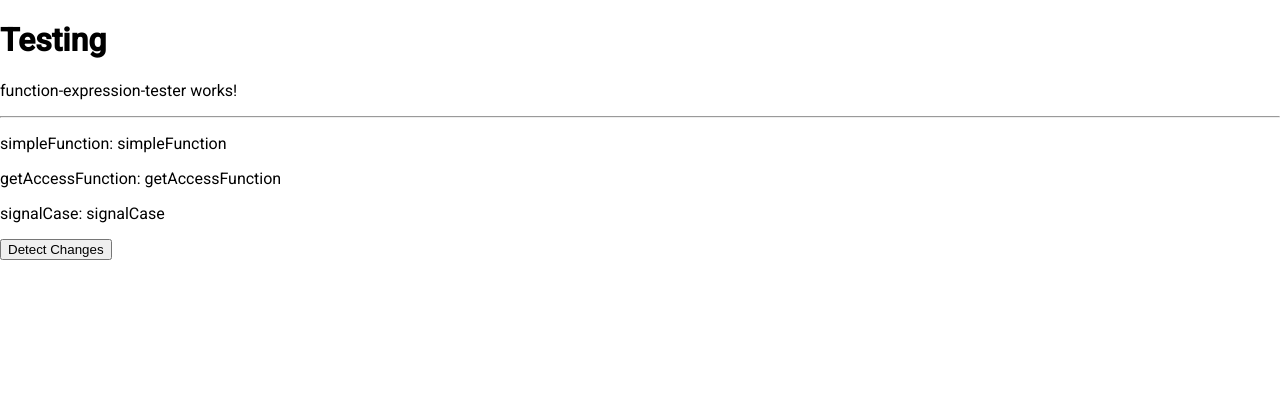
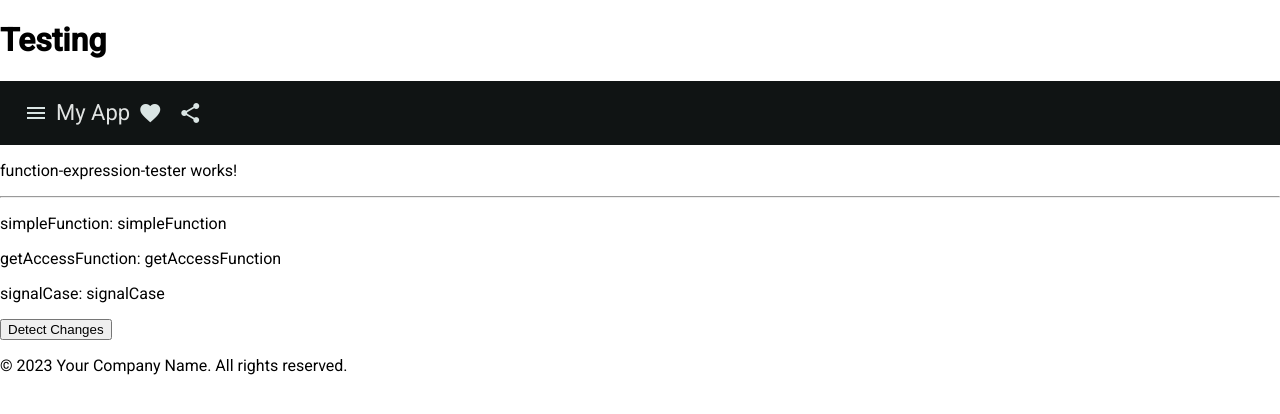
Before and after one commit to DiazAilan/angular-app-review, an Angular app: page / in a window 1280 px wide. Shown: the top 414 px of the page. Built offline with nearby package versions, Linux system fonts and the light colour scheme.

Commit message:
feat: set up main site navigation

```diff
--- a/angular.json
+++ b/angular.json
@@ -32,7 +32,7 @@
               }
             ],
             "styles": [
-              "@angular/material/prebuilt-themes/azure-blue.css",
+              "@angular/material/prebuilt-themes/cyan-orange.css",
               "src/styles.scss"
             ],
             "scripts": []
@@ -92,7 +92,7 @@
               }
             ],
             "styles": [
-              "@angular/material/prebuilt-themes/azure-blue.css",
+              "@angular/material/prebuilt-themes/cyan-orange.css",
               "src/styles.scss"
             ],
             "scripts": []
--- a/src/app/app.component.html
+++ b/src/app/app.component.html
@@ -1,3 +1,22 @@
 <h1>Testing</h1>
 
+<mat-toolbar color="primary">
+  <button mat-icon-button class="example-icon" aria-label="Example icon-button with menu icon">
+    <mat-icon>menu</mat-icon>
+  </button>
+  <span>My App</span>
+  <span class="example-spacer"></span>
+  <button mat-icon-button class="example-icon favorite-icon" aria-label="Example icon-button with heart icon">
+    <mat-icon>favorite</mat-icon>
+  </button>
+  <button mat-icon-button class="example-icon" aria-label="Example icon-button with share icon">
+    <mat-icon>share</mat-icon>
+  </button>
+</mat-toolbar>
+
 <app-function-expression-tester/>
+
+<!-- Footer -->
+<footer>
+    <p>&copy; 2023 Your Company Name. All rights reserved.</p>
+</footer>
--- a/src/app/app.component.scss
+++ b/src/app/app.component.scss
@@ -0,0 +1,3 @@
+.spacer {
+  flex: 1 1 auto;
+}
--- a/src/app/app.component.ts
+++ b/src/app/app.component.ts
@@ -1,10 +1,13 @@
 import { Component } from '@angular/core';
 import { RouterOutlet } from '@angular/router';
 import { FunctionExpressionTesterComponent } from './function-expression-tester/function-expression-tester.component';
+import { MatToolbarModule } from '@angular/material/toolbar';
+import { MatIconModule } from '@angular/material/icon';
+import { MatButtonModule } from '@angular/material/button';
 
 @Component({
     selector: 'app-root',
-    imports: [RouterOutlet, FunctionExpressionTesterComponent],
+    imports: [RouterOutlet, FunctionExpressionTesterComponent,MatToolbarModule, MatIconModule, MatButtonModule],
     templateUrl: './app.component.html',
     styleUrl: './app.component.scss'
 })
```
